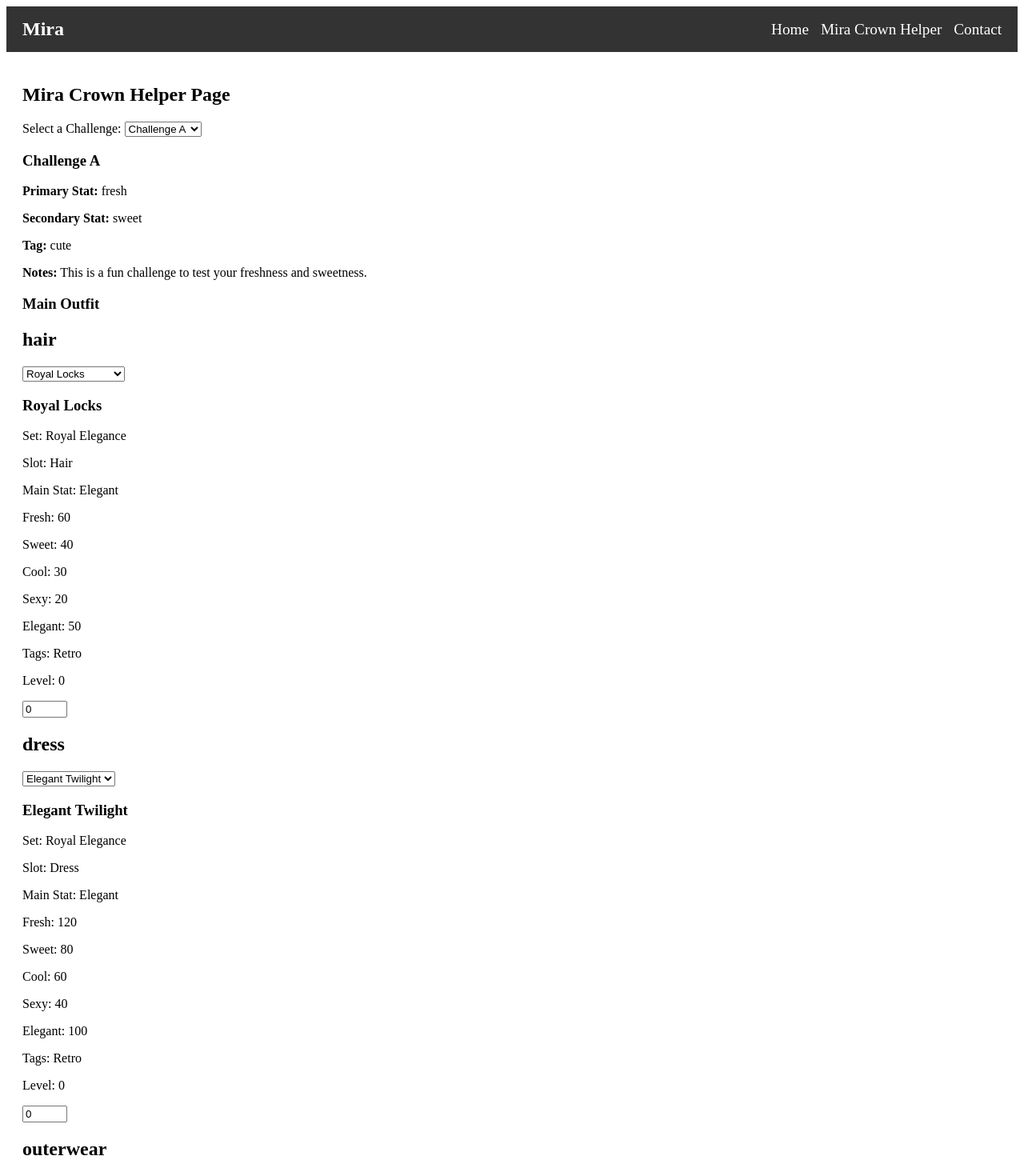
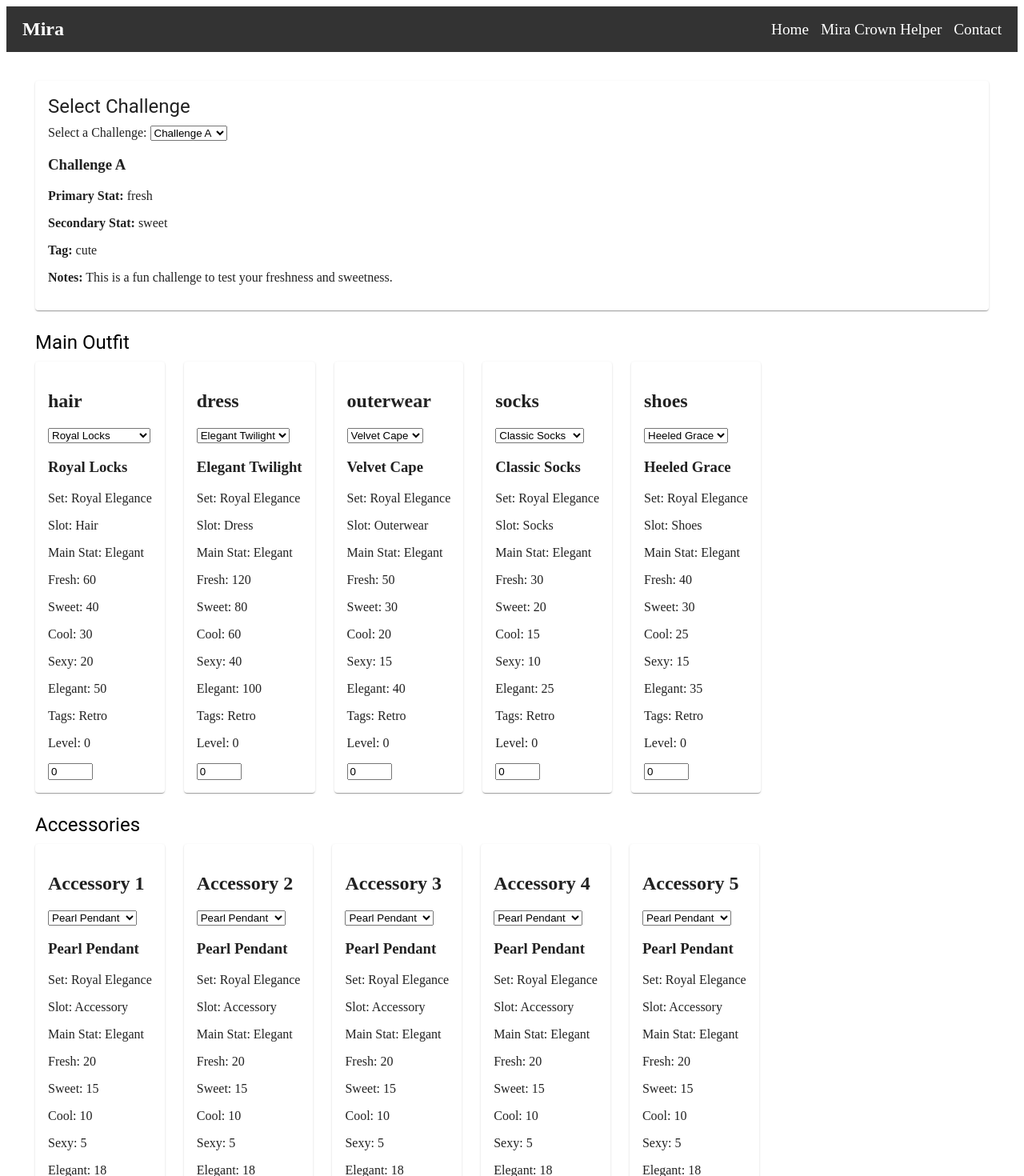
Before and after one commit to CharlineBennekou/Mira, a React (Vite) app: page /MiraCrownHelper in a window 1280 px wide. Shown: the top 1470 px of the page at 80% size. Built offline with nearby package versions, Linux system fonts and the light colour scheme.

Commit message:
Added MUI to the project. Used on MiraCrownHelper page to add basic styling with boxes, typography, grid, paper. Just to make it more readable..

```diff
--- a/package.json
+++ b/package.json
@@ -10,6 +10,10 @@
     "preview": "vite preview"
   },
   "dependencies": {
+    "@emotion/react": "^11.14.0",
+    "@emotion/styled": "^11.14.0",
+    "@mui/icons-material": "^7.0.1",
+    "@mui/material": "^7.0.1",
     "@reduxjs/toolkit": "^2.6.1",
     "react": "^19.0.0",
     "react-dom": "^19.0.0",
--- a/src/pages/Home.tsx
+++ b/src/pages/Home.tsx
@@ -1,6 +1,7 @@
 import React from "react";
+import { Button, Typography, Box } from '@mui/material';
 const Home = () =>
 <>
-<h2>Home Page</h2>;
+<h2>Home Page</h2>
 </>
 export default Home;
--- a/src/pages/MiraCrownHelper/MiraCrownHelper.tsx
+++ b/src/pages/MiraCrownHelper/MiraCrownHelper.tsx
@@ -1,5 +1,6 @@
 // src/pages/MiraCrownHelper.tsx
 import React from 'react';
+import { Box, Grid, Paper, Typography } from '@mui/material';
 import ChallengeSelect from './components/ChallengeSelect';
 import PieceSelector from './components/PieceSelectors';
 import { mockPieces } from "./components/mockData";
@@ -30,29 +31,55 @@ const accessorySlots = [
 
 
  return (
-    <div>
-      <h2>Mira Crown Helper Page</h2>
+    <Box sx={{ p: 2 }}>
+      {/* ChallengeSelect Box */}
+      <Box sx={{ mb: 3 }}>
+        <Paper sx={{ padding: 2 }}>
+          <Typography variant="h5" gutterBottom>
+            Select Challenge
+          </Typography>
           <ChallengeSelect />
+        </Paper>
+      </Box>
 
-      <h3>Main Outfit</h3>
+      {/* Main Outfit Section */}
+      <Box sx={{ mb: 3 }}>
+        <Typography variant="h5" gutterBottom>
+          Main Outfit
+        </Typography>
+        <Grid container spacing={3}>
           {mainSlots.map((slot) => (
+            <Grid item xs={12} md={6} key={slot}>
+              <Paper sx={{ padding: 2 }}>
                 <PieceSelector
-          key={slot}
                   slot={slot}
                   pieces={getPiecesBySlot(slot)}
                 />
+              </Paper>
+            </Grid>
           ))}
+        </Grid>
+      </Box>
 
-      <h3>Accessories</h3>
+      {/* Accessories Section */}
+      <Box sx={{ mb: 3 }}>
+        <Typography variant="h5" gutterBottom>
+          Accessories
+        </Typography>
+        <Grid container spacing={3}>
           {accessorySlots.map((slot, index) => (
+            <Grid item xs={12} md={6} key={slot}>
+              <Paper sx={{ padding: 2 }}>
                 <PieceSelector
-          key={slot}
                   slot={`Accessory ${index + 1}`}
                   pieces={mockPieces.filter((p) => p.slot.toLowerCase().includes("accessory"))}
                 />
+              </Paper>
+            </Grid>
           ))}
-    </div>
+        </Grid>
+      </Box>
+    </Box>
   );
 };
-
 export default MiraCrownHelper;
```
Also changed, not shown: 1 other file (tests, documents, lock files or other folders). Lines whose indentation alone changed are shown as unchanged.
